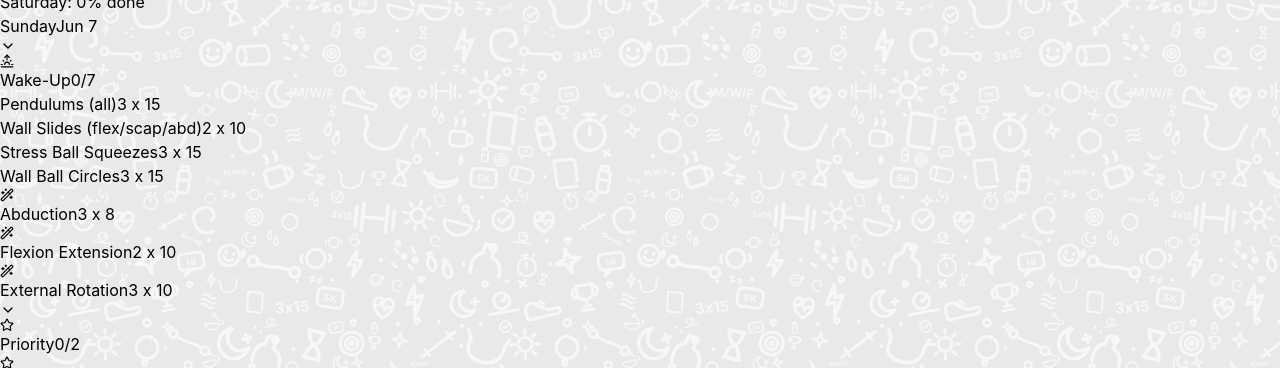
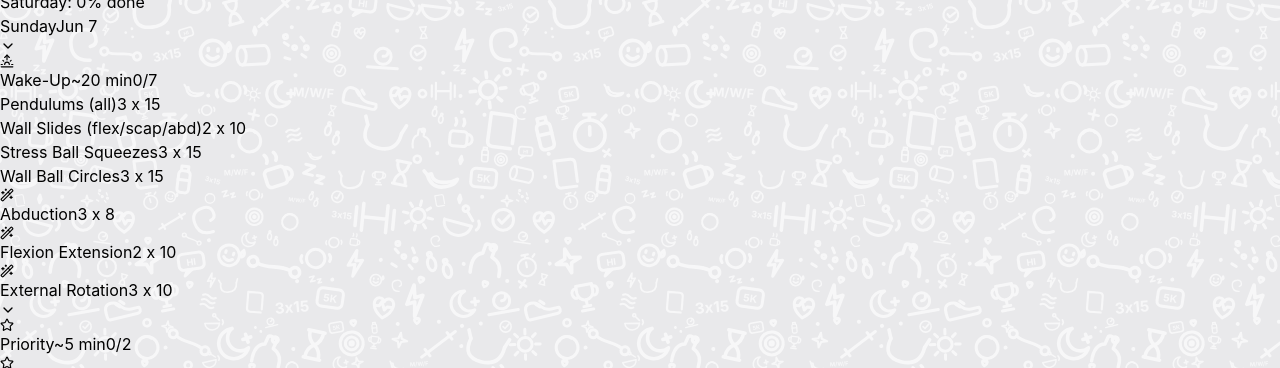
Before and after one commit to ungoldman/pt-tracker, a React (Vite) app: page / in a window 1280 px wide. Shown: the part 432-800 px from the top of the page. Built offline with nearby package versions, Linux system fonts and the light colour scheme; the HTML template or start-up script is replaced by a standard one.

Commit message:
add per-section time estimates, rounded to 5 min

```diff
--- a/src/App.jsx
+++ b/src/App.jsx
@@ -12,6 +12,7 @@
 import Header from './components/Header';
 import { categoryStats, completionKey, dayStats, isCompleted as isDone } from './lib/stats';
 import { getBlockStyle } from './lib/blockStyle';
+import { estimateBlock } from './lib/duration';
 
 // The exercise data never changes at runtime, so resolve each day's schedule
 // once at module load instead of re-filtering on every render.
@@ -328,6 +329,10 @@
     const isCollapsed = isCategoryCollapsed(day, category, isComplete);
     const blockStyle = getBlockStyle(category);
     const BlockIcon = blockStyle.Icon;
+    const { minutes, exact } = estimateBlock(
+      exercises[category],
+      exList.map(({ ex }) => ex)
+    );
     return (
       <div key={category}>
         <button
@@ -344,8 +349,18 @@
           />
           <BlockIcon size={14} className="flex-shrink-0" />
           {category}
+          {minutes > 0 && (
+            <span
+              className={`ml-auto text-[11px] font-normal normal-case tabular-nums ${
+                darkMode ? 'text-gray-500' : 'text-gray-400'
+              }`}
+            >
+              {exact ? '' : '~'}
+              {minutes} min
+            </span>
+          )}
           <span
-            className={`ml-auto text-xs font-normal tabular-nums ${
+            className={`${minutes > 0 ? 'ml-2' : 'ml-auto'} text-xs font-normal tabular-nums ${
               isComplete ? 'text-green-500' : darkMode ? 'text-gray-400' : 'text-gray-500'
             }`}
           >
--- a/src/data.js
+++ b/src/data.js
@@ -105,6 +105,9 @@
     ],
   },
   'Personal Goals (non-PT)': {
+    // Dominated by untimed all-day steps + jogging, so a session estimate
+    // would be misleading.
+    noEstimate: true,
     exercises: [
       { name: 'Daily Steps Goal', target: 5000 },
       // Tue/Thu/Sat: 3x/week with 48h spacing per return-to-running guidance
--- /dev/null
+++ b/src/lib/duration.js
@@ -0,0 +1,47 @@
+// Rough session-time estimate for a block, in minutes. Heuristic, not exact —
+// a block can override it with a `minutes` field in data.js (see estimateBlock).
+const REP_TEMPO = 3.5; // seconds per controlled PT rep
+const REST = 20; // seconds rest between sets
+
+// Pull a seconds value out of a duration string like "30s"; null otherwise.
+const parseSeconds = (v) => {
+  if (typeof v === 'string') {
+    const m = v.match(/^(\d+)\s*s$/i);
+    if (m) return Number(m[1]);
+  }
+  return null;
+};
+
+/** Estimated seconds for one exercise; 0 for untimeable goals (steps, jog). */
+export function exerciseSeconds(ex) {
+  const sets = ex.sets || 1;
+  const rest = (sets - 1) * REST;
+  const hold = parseSeconds(ex.hold);
+  if (hold != null) return sets * hold + rest;
+  if (typeof ex.reps === 'number') return sets * ex.reps * REP_TEMPO + rest;
+  const repHold = parseSeconds(ex.reps); // some stretches use reps: "30s"
+  if (repHold != null) return sets * repHold + rest;
+  return 0;
+}
+
+/**
+ * Minutes for a list of exercises, rounded up to the nearest 5, or 0 when
+ * nothing in the block can be timed. `exercises` is the plain ex objects for
+ * the day's scheduled subset.
+ */
+export function estimateMinutes(exercises) {
+  const total = exercises.reduce((sum, ex) => sum + exerciseSeconds(ex), 0);
+  return total > 0 ? Math.ceil(total / 60 / 5) * 5 : 0;
+}
+
+/**
+ * Block estimate as { minutes, exact }. A block can opt out entirely with
+ * `noEstimate: true` (e.g. Personal Goals, dominated by untimed steps/jog).
+ * A numeric `block.minutes` override wins and is reported as exact (no "~");
+ * otherwise it's computed.
+ */
+export function estimateBlock(block, scheduledExercises) {
+  if (block?.noEstimate) return { minutes: 0, exact: false };
+  if (typeof block?.minutes === 'number') return { minutes: block.minutes, exact: true };
+  return { minutes: estimateMinutes(scheduledExercises), exact: false };
+}
```
